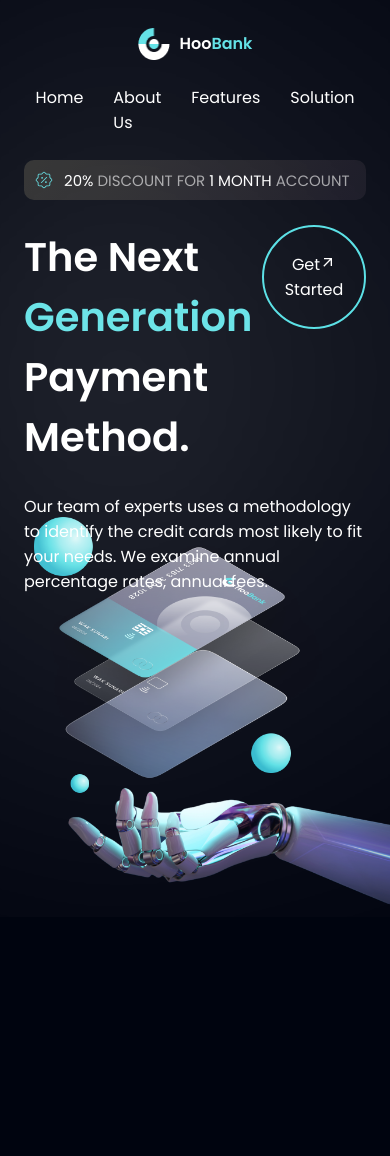
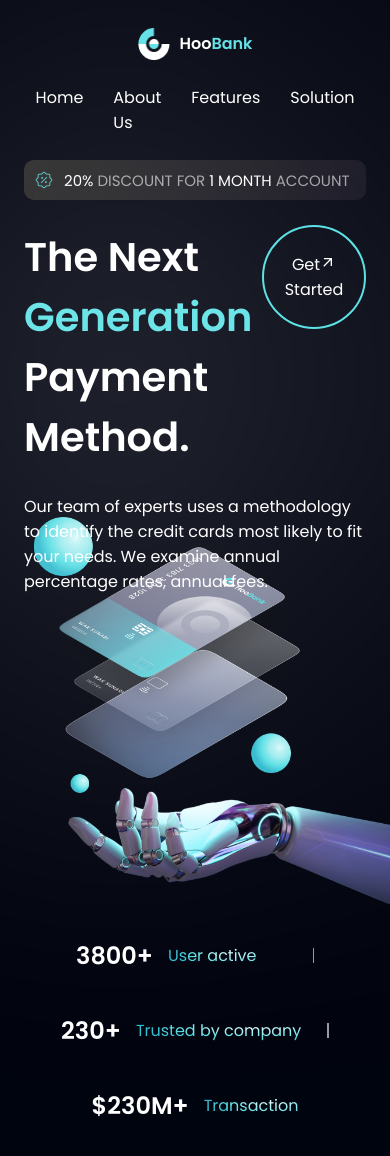
Before and after one commit to EHAB3x/Hoo_Bank, a React (Vite) app: page / in a window 390 px wide. Shown: the top 1156 px of the page. Before the commit the page ends 917 px from the top, so only its background shows below. Built offline with nearby package versions, Linux system fonts and the light colour scheme.

Commit message:
finish stat section

```diff
--- a/src/App.jsx
+++ b/src/App.jsx
@@ -1,5 +1,6 @@
 import './App.css'
 import Landing from './components/landing/Landing'
+import Stats from './components/stats/Stats'
 import Nav from './main_components/nav/Nav'
 
 function App() {
@@ -8,6 +9,7 @@ function App() {
     <>
       <Nav />
       <Landing />
+      <Stats />
     </>
   )
 }
--- a/src/components/landing/Landing.css
+++ b/src/components/landing/Landing.css
@@ -38,6 +38,18 @@
       flex-shrink: 0;
   border-radius: 10px;
   background: linear-gradient(125deg, #272727 0%, #11101D 100%);
+  transition: 0.3s ease-in-out;
+  -webkit-transition: 0.3s ease-in-out;
+  -moz-transition: 0.3s ease-in-out;
+  -ms-transition: 0.3s ease-in-out;
+  -o-transition: 0.3s ease-in-out;
+}
+.landing .left .discount:hover {
+  transform: translateY(-5px);
+  -webkit-transform: translateY(-5px);
+  -moz-transform: translateY(-5px);
+  -ms-transform: translateY(-5px);
+  -o-transform: translateY(-5px);
 }
 .landing .left .discount p {
   display: -webkit-box;
--- /dev/null
+++ b/src/components/stats/Stats.css
@@ -0,0 +1,44 @@
+.stats {
+  display: -webkit-box;
+  display: -ms-flexbox;
+  display: flex;
+  -ms-flex-pack: distribute;
+      justify-content: space-around;
+  -webkit-box-align: center;
+      -ms-flex-align: center;
+          align-items: center;
+  -ms-flex-wrap: wrap;
+      flex-wrap: wrap;
+}
+.stats .stat {
+  display: -webkit-box;
+  display: -ms-flexbox;
+  display: flex;
+  -webkit-box-align: center;
+      -ms-flex-align: center;
+          align-items: center;
+}
+.stats .stat p {
+  background: radial-gradient(64.33% 64.33% at 71.16% 35.69%, #DEF9FA 0.89%, #BEF3F5 17.23%, #9DEDF0 42.04%, #7DE7EB 55.12%, #5CE1E6 71.54%, #33BBCF 100%);
+  background-clip: text;
+  -webkit-background-clip: text;
+  -webkit-text-fill-color: transparent;
+  margin-left: 15px;
+}
+.stats span {
+  display: block;
+  width: 1.5px;
+  height: 15px;
+  background: rgba(255, 255, 255, 0.6);
+}
+
+@media screen and (max-width: 767px) {
+  .stats {
+    padding: 40px;
+  }
+}
+@media screen and (min-width: 767px) and (max-width: 1023px) {
+  .stats {
+    padding: 40px;
+  }
+}
--- /dev/null
+++ b/src/components/stats/Stats.jsx
@@ -0,0 +1,24 @@
+import "./Stats.css"
+
+const Stats = () => {
+  return (
+    <div className="stats">
+        <div className="stat">
+            <h2>3800+</h2>
+            <p>User active</p>
+        </div>
+        <span></span>
+        <div className="stat">
+            <h2>230+</h2>
+            <p>Trusted by company</p>
+        </div>
+        <span></span>
+        <div className="stat">
+            <h2>$230M+</h2>
+            <p>Transaction</p>
+        </div>
+    </div>
+  )
+}
+
+export default Stats
--- /dev/null
+++ b/src/components/stats/Stats.scss
@@ -0,0 +1,35 @@
+.stats{
+    display: flex;
+    justify-content: space-around;
+    align-items: center;
+    flex-wrap: wrap;
+    .stat{
+        display: flex;
+        align-items: center;
+        p{
+            background: radial-gradient(64.33% 64.33% at 71.16% 35.69%, #DEF9FA 0.89%, #BEF3F5 17.23%, #9DEDF0 42.04%, #7DE7EB 55.12%, #5CE1E6 71.54%, #33BBCF 100%);
+            background-clip: text;
+            -webkit-background-clip: text;
+            -webkit-text-fill-color: transparent;
+            margin-left: 15px;
+        }
+    }
+    span{
+        display: block;
+        width: 1.5px;
+        height: 15px;
+        background: rgba(255, 255, 255, 0.60);
+    }
+}
+
+@media screen and (max-width: 767px) {
+    .stats{
+        padding: 40px;
+    }
+}
+@media screen and (min-width: 767px) and (max-width:1023px){
+    .stats{
+        padding: 40px;
+    }
+
+}
```
Also changed, not shown: src/components/landing/Landing.scss (+12 -0 lines).
